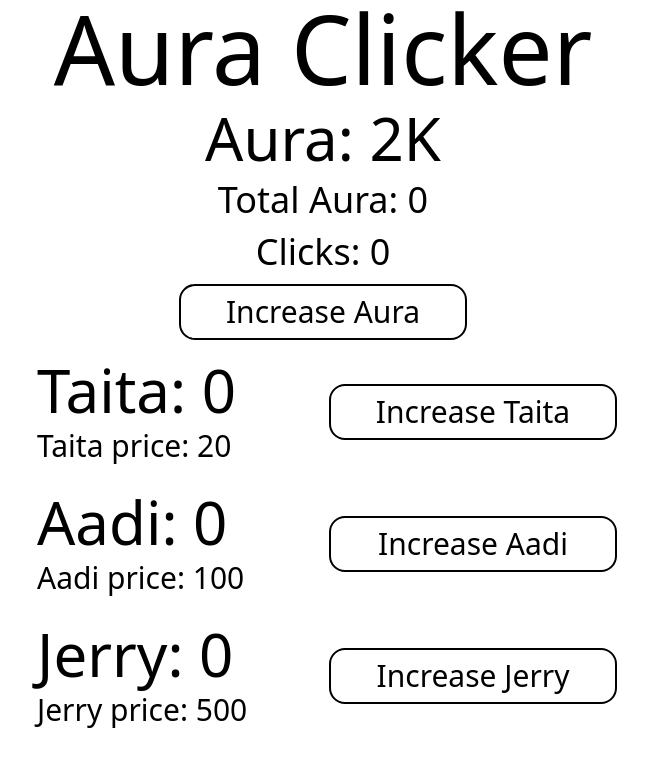
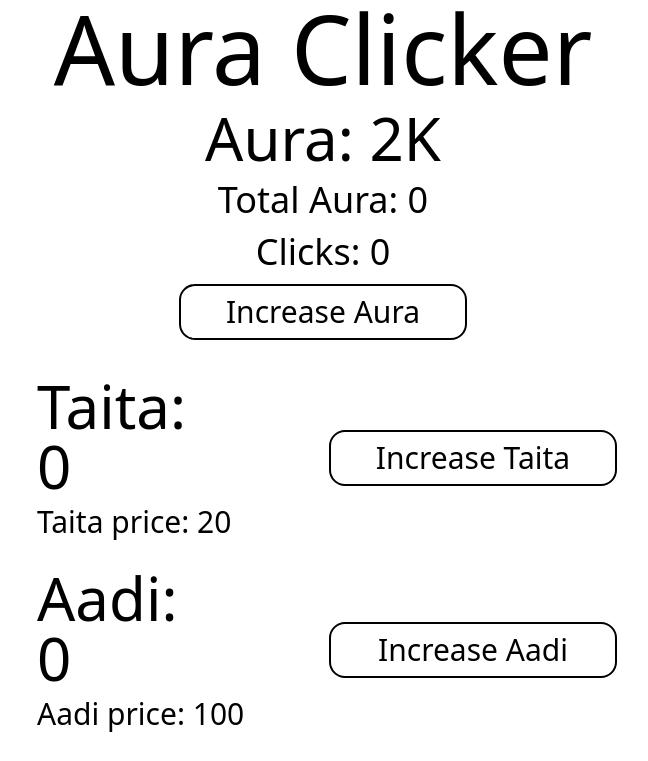
Before and after one commit to Kaichengxdd/taita-sleeping-2, a React (Vite) app: page / in a window 1280 px wide. Shown: the top 761 px of the page, without its empty margins (317-965 px from the left). Built offline with nearby package versions, Linux system fonts and the light colour scheme.

Commit message:
grid position fixed

```diff
--- a/src/App.tsx
+++ b/src/App.tsx
@@ -81,12 +81,12 @@ function App() {
         Increase Aura
       </button>
 
-      <div className='grid grid-cols-2 gap-3 items-center'>
+      <div className='grid grid-cols-2 gap-3 items-center p-4'>
         {slaves.map((slave) => (
           <>
-            <div className='flex flex-col flex-wrap gap-2 items-baseline w-6xs p-2'>
-              <p className='text-6xl'>{slave.getName()}: {displayNum(slave.getAmount().toFixed(2))}</p>
-              <p className='text-3xl'>{slave.getName()} price: {displayNum(slave.getPrice().toFixed(2))}</p>
+            <div className='flex flex-col flex-wrap gap-2 items-start w-auto p-2'>
+              <p className='text-6xl text-start w-0'>{slave.getName()}: {displayNum(slave.getAmount().toFixed(2))}</p>
+              <p className='text-3xl text-start'>{slave.getName()} price: {displayNum(slave.getPrice().toFixed(2))}</p>
             </div>
             <button onClick={() => handleBuy(slave)} className="btn">
               Increase {slave.getName()}
```
